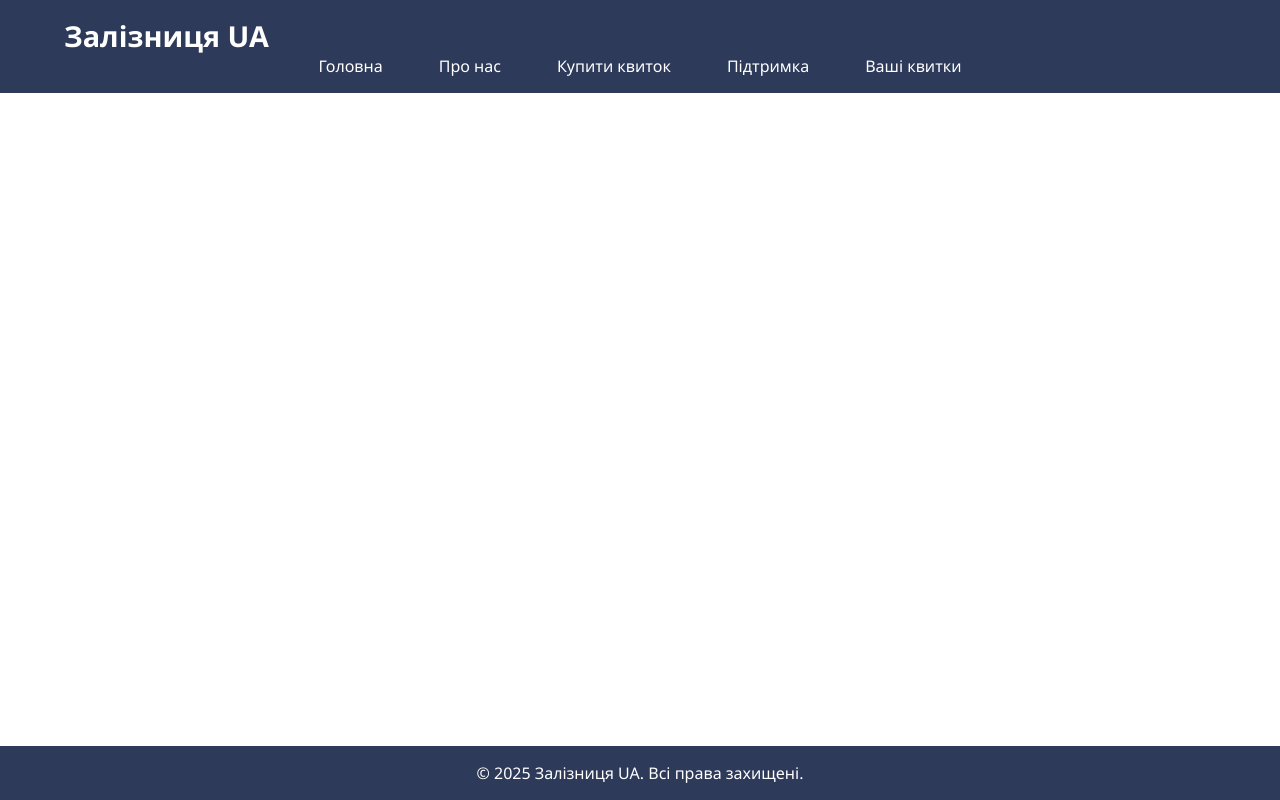
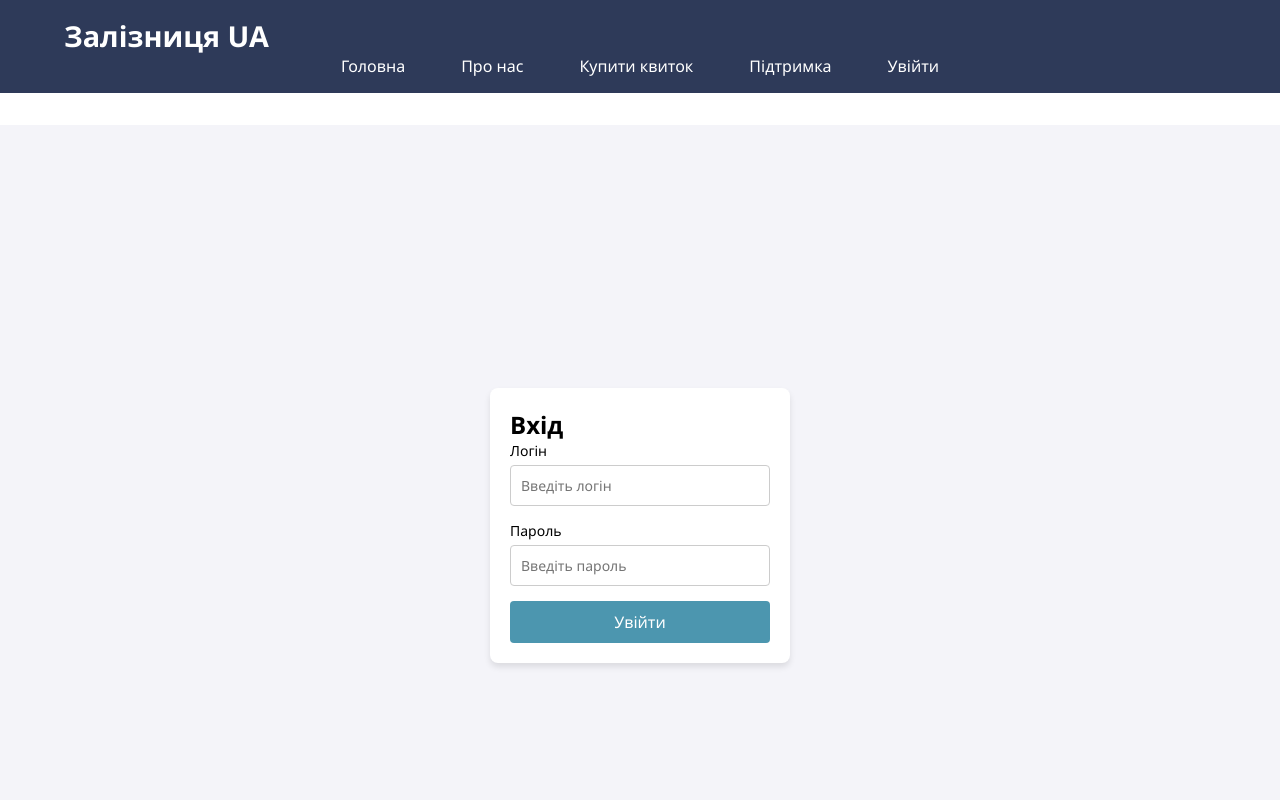
Before and after one commit to ZahariyBoris/Praktyka-3-kurs, a Vue app in the folder zaliznytsiaUA/: page /login-page in a window 1280 px wide. Shown: the top 800 px of the page. Built offline with nearby package versions, Linux system fonts and the light colour scheme.

Commit message:
added a simple login page (v1)

```diff
--- a/zaliznytsiaUA/src/App.vue
+++ b/zaliznytsiaUA/src/App.vue
@@ -11,7 +11,7 @@
             <li class="nav__item"><router-link to="/about">Про нас</router-link></li>
             <li class="nav__item"><router-link to="/ticket">Купити квиток</router-link></li>
             <li class="nav__item"><router-link to="/support">Підтримка</router-link></li>
-            <li class="nav__item"><router-link to="/your-tickets">Ваші квитки</router-link></li>
+            <li class="nav__item"><router-link to="/login-page">Увійти</router-link></li>
           </ul>
         </nav>
       </div>
--- /dev/null
+++ b/zaliznytsiaUA/src/components/LoginPage.vue
@@ -0,0 +1,88 @@
+<template>
+
+  <div class="login-container">
+    <form action="/login" method="POST" class="login-form">
+      <h2>Вхід</h2>
+      <div class="input-group">
+        <label for="username">Логін</label>
+        <input
+          type="text"
+          id="username"
+          name="username"
+          placeholder="Введіть логін"
+          required
+        />
+      </div>
+      <div class="input-group">
+        <label for="password">Пароль</label>
+        <input
+          type="password"
+          id="password"
+          name="password"
+          placeholder="Введіть пароль"
+          required
+        />
+      </div>
+      <button type="submit" class="login-btn">Увійти</button>
+    </form>
+  </div>
+
+</template>
+
+<script>
+
+</script>
+
+<style lang="scss">
+
+  .login-container {
+    display: flex;
+    justify-content: center;
+    align-items: center;
+    height: 100vh;
+    background-color: #f4f4f9;
+  }
+
+  .login-form {
+    background-color: #fff;
+    padding: 20px;
+    border-radius: 8px;
+    box-shadow: 0 4px 6px rgba(0, 0, 0, 0.1);
+    width: 300px;
+  }
+
+  .input-group {
+    margin-bottom: 15px;
+  }
+
+  .input-group label {
+    display: block;
+    font-size: 14px;
+    margin-bottom: 5px;
+  }
+
+  .input-group input {
+    width: 100%;
+    padding: 10px;
+    font-size: 14px;
+    border: 1px solid #ccc;
+    border-radius: 4px;
+  }
+
+  .login-btn {
+    width: 100%;
+    padding: 10px;
+    font-size: 16px;
+    background-color: #4c96af;
+    color: white;
+    border: none;
+    border-radius: 4px;
+    cursor: pointer;
+    transition: background-color 0.3s ease;
+  }
+
+  .login-btn:hover {
+    background-color: #0056b3;
+  }
+
+</style>
--- a/zaliznytsiaUA/src/router/index.js
+++ b/zaliznytsiaUA/src/router/index.js
@@ -4,6 +4,7 @@ import BuyTickets from "../components/BuyTickets.vue";
 import TechSupport from "../components/TechSupport.vue";
 import MainPage from "@/components/MainPage.vue";
 import YourTickets from "../components/YourTickets.vue";
+import LoginPage from "../components/LoginPage.vue";
 
 const routes = [
   {
@@ -23,6 +24,10 @@ const routes = [
     component: TechSupport,
   },
   {
+    path: "/login-page",
+    component: LoginPage,
+  },
+  {
     path: "/your-tickets",
     component: YourTickets,
     props: { tickets: [] },
```
